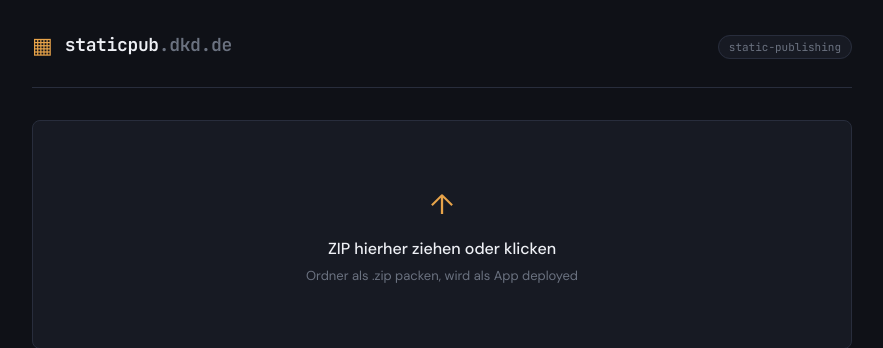
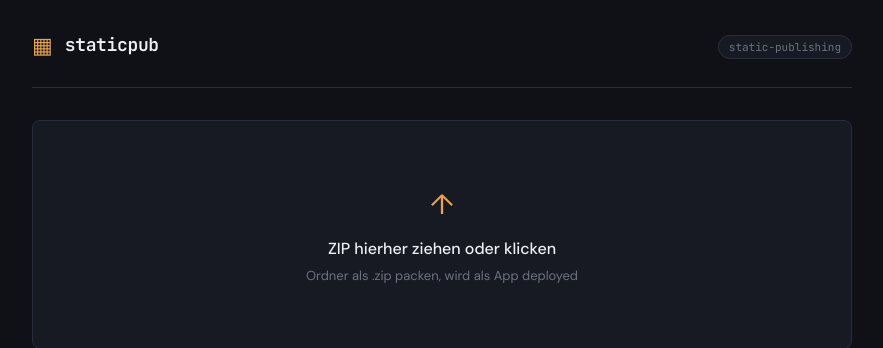
Before and after one commit to dkd-dobberkau/dkd-static-publishing-docker, a FastAPI app: page / in a window 1280 px wide. Shown: the top 348 px of the page, without its empty margins (198-1081 px from the left). Run offline with FastAPI, Linux system fonts and the light colour scheme; data that the repository does not hold is empty.

Commit message:
Remove dkd.de suffix from admin header title
Co-Authored-By: Claude Opus 4.6 <noreply@anthropic.com>

```diff
--- a/admin-container/templates/index.html
+++ b/admin-container/templates/index.html
@@ -14,7 +14,7 @@
     <header class="header">
       <div class="header-left">
         <span class="logo">▦</span>
-        <h1>staticpub<span class="dim">.dkd.de</span></h1>
+        <h1>staticpub</h1>
       </div>
       <div class="header-right">
         <span class="pill">{{ bucket }}</span>
```
